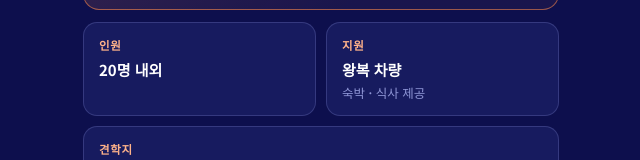
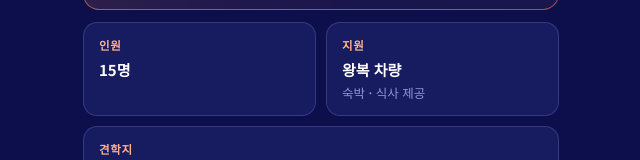
Before and after one commit to FILMFLAMMER/fieldtrip26, a plain HTML site: page index.html in a window 1280 px wide. Shown: the part 1040-1200 px from the top of the page, 319-959 px from the left. Drawn offline with Linux system fonts and the light colour scheme.

Commit message:
Add files via upload

```diff
--- a/index.html
+++ b/index.html
@@ -525,7 +525,7 @@ if(!r)document.documentElement.classList.add('anim');}catch(e){}})();
   <dl class="facts">
     <div class="fact">
       <dt>인원</dt>
-      <dd><span class="cnt" data-to="20">20</span>명 내외</dd>
+      <dd><span class="cnt" data-to="15">15</span>명</dd>
     </div>
     <div class="fact">
       <dt>지원</dt>
```
